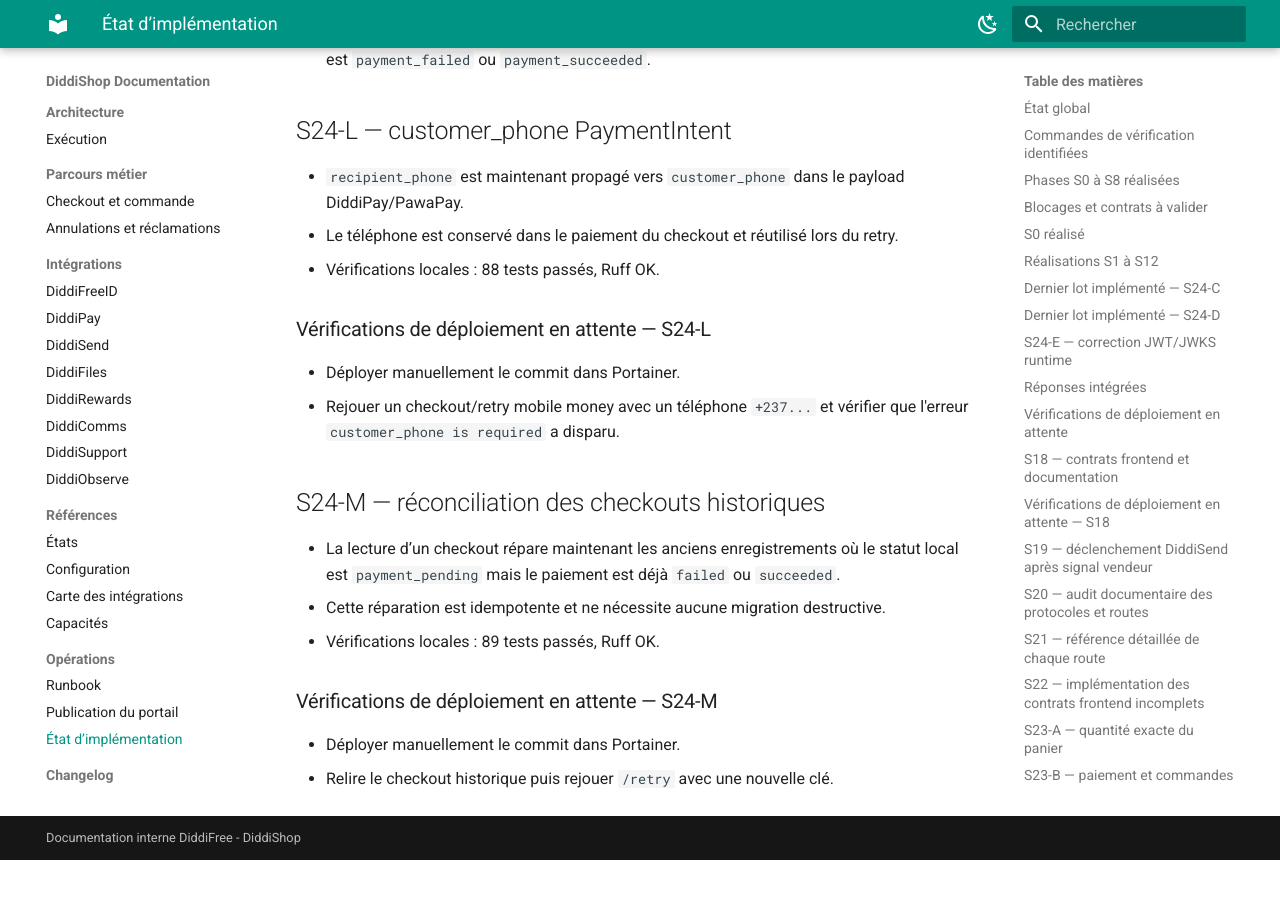
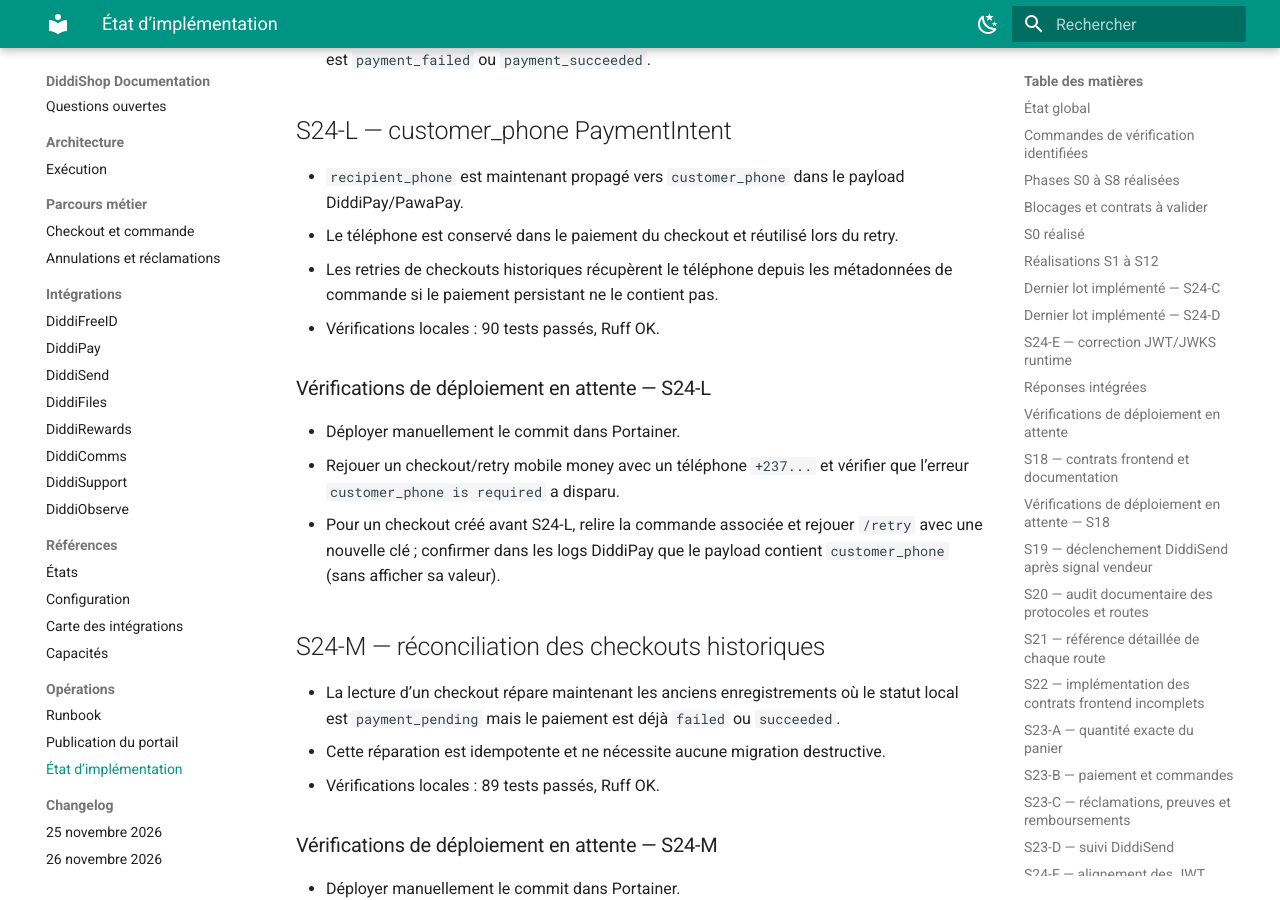
Before and after one commit to DIDDI-FREE/diddi-shop-backend-staging, an MkDocs documentation site: the page built from docs/IMPLEMENTATION-STATUS.md, in a window 1280 px wide and 900 px high, scrolled down 10986 px. Built offline with MkDocs 1.6.1 and Material for MkDocs 9.7.7, drawn with Linux system fonts in a browser that asks for light colours; before the commit the page ends 11846 px from its top, so only the background shows below that.

Commit message:
fix(checkout): recover phone for legacy payment retries

```diff
--- a/docs/IMPLEMENTATION-STATUS.md
+++ b/docs/IMPLEMENTATION-STATUS.md
@@ -398,13 +398,18 @@ PyJWT au build. Aucun changement Portainer n’a été effectué.
   payload DiddiPay/PawaPay.
 - Le téléphone est conservé dans le paiement du checkout et réutilisé lors du
   retry.
-- Vérifications locales : 88 tests passés, Ruff OK.
+- Les retries de checkouts historiques récupèrent le téléphone depuis les
+  métadonnées de commande si le paiement persistant ne le contient pas.
+- Vérifications locales : 90 tests passés, Ruff OK.
 
 ### Vérifications de déploiement en attente — S24-L
 
 - Déployer manuellement le commit dans Portainer.
 - Rejouer un checkout/retry mobile money avec un téléphone `+237...` et vérifier
-  que l'erreur `customer_phone is required` a disparu.
+  que l’erreur `customer_phone is required` a disparu.
+- Pour un checkout créé avant S24-L, relire la commande associée et rejouer
+  `/retry` avec une nouvelle clé ; confirmer dans les logs DiddiPay que le
+  payload contient `customer_phone` (sans afficher sa valeur).
 
 ## S24-M — réconciliation des checkouts historiques
 
```
Also changed, not shown: docs/decisions/DECISIONS.md (+15 -0 lines), tasks/S24-L-IMPLEMENTATION-2026-11-27.md (+5 -1 lines), 2 other files.
